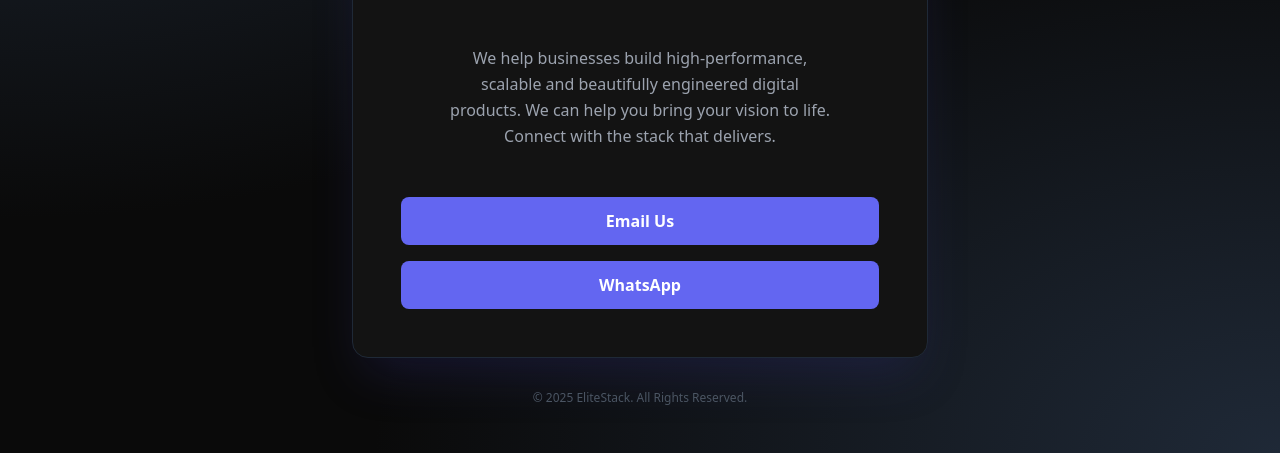
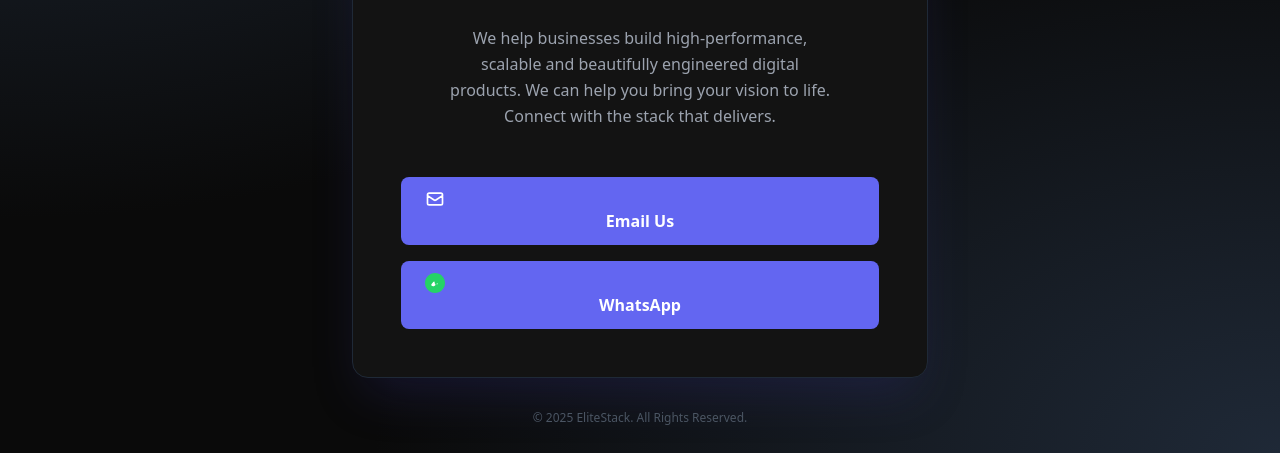
Before and after one commit to fznmbm/elitestack-landing, a plain HTML site: page index.html in a window 1280 px wide. Shown: the part 347-800 px from the top of the page. Drawn offline with nearby package versions, Linux system fonts and the light colour scheme.

Commit message:
added icons to btns in index.html

```diff
--- a/index.html
+++ b/index.html
@@ -91,6 +91,9 @@
             href="mailto:elitestackhq@gmail.com"
             class="inline-block w-full px-6 py-3 rounded-lg font-semibold text-white bg-elite-accent hover:bg-indigo-600 glow-btn"
           >
+            <svg xmlns="http://www.w3.org/2000/svg" class="h-5 w-5 mr-2" fill="none" viewBox="0 0 24 24" stroke="currentColor" stroke-width="2">
+                <path stroke-linecap="round" stroke-linejoin="round" d="M3 8l7.89 5.26a2 2 0 002.22 0L21 8M5 19h14a2 2 0 002-2V7a2 2 0 00-2-2H5a2 2 0 00-2 2v10a2 2 0 002 2z" />
+            </svg>
              Email Us
           </a>
 
@@ -99,6 +102,10 @@
             target="_blank"
             class="inline-block w-full px-6 py-3 rounded-lg font-semibold text-white bg-elite-accent hover:bg-indigo-600 glow-btn"
           >
+            <svg xmlns="http://www.w3.org/2000/svg" class="h-5 w-5 mr-2" fill="#25D366" viewBox="0 0 24 24">
+                <path d="M12.015 0c-6.627 0-12 5.373-12 12s5.373 12 12 12 12-5.373 12-12-5.373-12-12-12zm0 3.32a8.68 8.68 0 00-7.85 4.88l-.5 1.57-.4 1.48-1.52 5.61a.63.63 0 00.17.65l3.2 3.2a.63.63 0 00.65.17l5.6-1.52 1.48-.4 1.57-.5a8.68 8.68 0 004.88-7.85z"/>
+                <path fill-rule="evenodd" clip-rule="evenodd" d="M15.8 13.3c-.35-.17-.35-.28-.5-.35s-.35-.17-.5-.25c-.2-.1-.5-.15-.75.05s-.45.55-.5.6c-.1.1-.35.15-.6.05-.25-.1-.75-.3-.95-.55-.2-.25-.45-.6-.6-.8s-.1-.35.05-.5c.05-.1.15-.2.25-.35.1-.15.15-.3.1-.5-.05-.15-.5-.1-.7-.1-.2 0-.35-.05-.55-.05s-.5.15-.7.35-.4.5-.6.75c-.2.25-.45.6-.6.75-.15.15-.3.35-.45.5s-.3.45-.4.65c-.1.2-.2.3-.25.5-.05.2-.05.4.1.6.15.2.3.35.45.5s.4.35.6.45.45.2.7.25c.25.05.7.05 1.15-.1.45-.1.75-.25 1.05-.4.3-.15.55-.35.7-.55.15-.2.2-.35.2-.5s0-.4-.15-.55c-.15-.15-.4-.2-.55-.3z" fill="#fff"/>
+            </svg>
              WhatsApp
           </a>
         </div>
```
